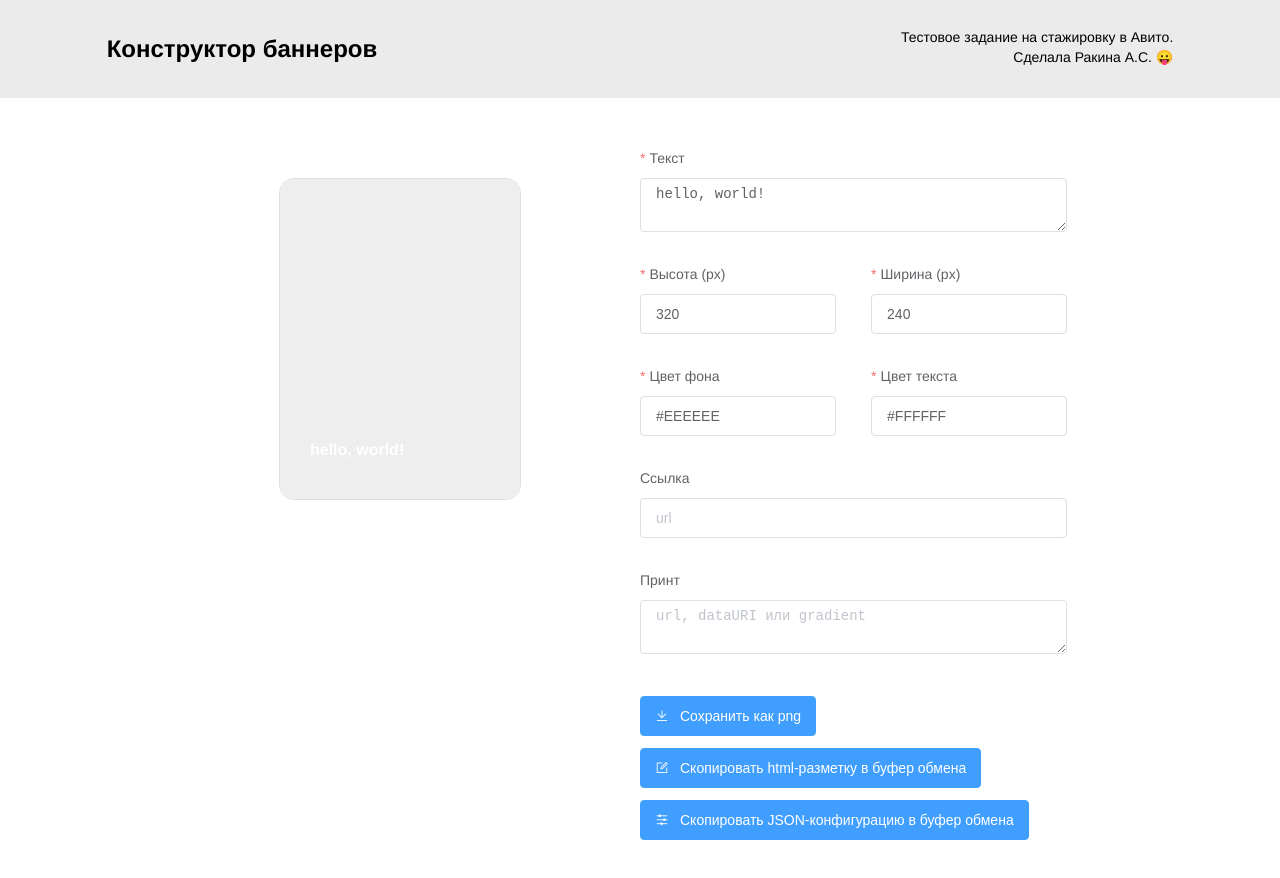
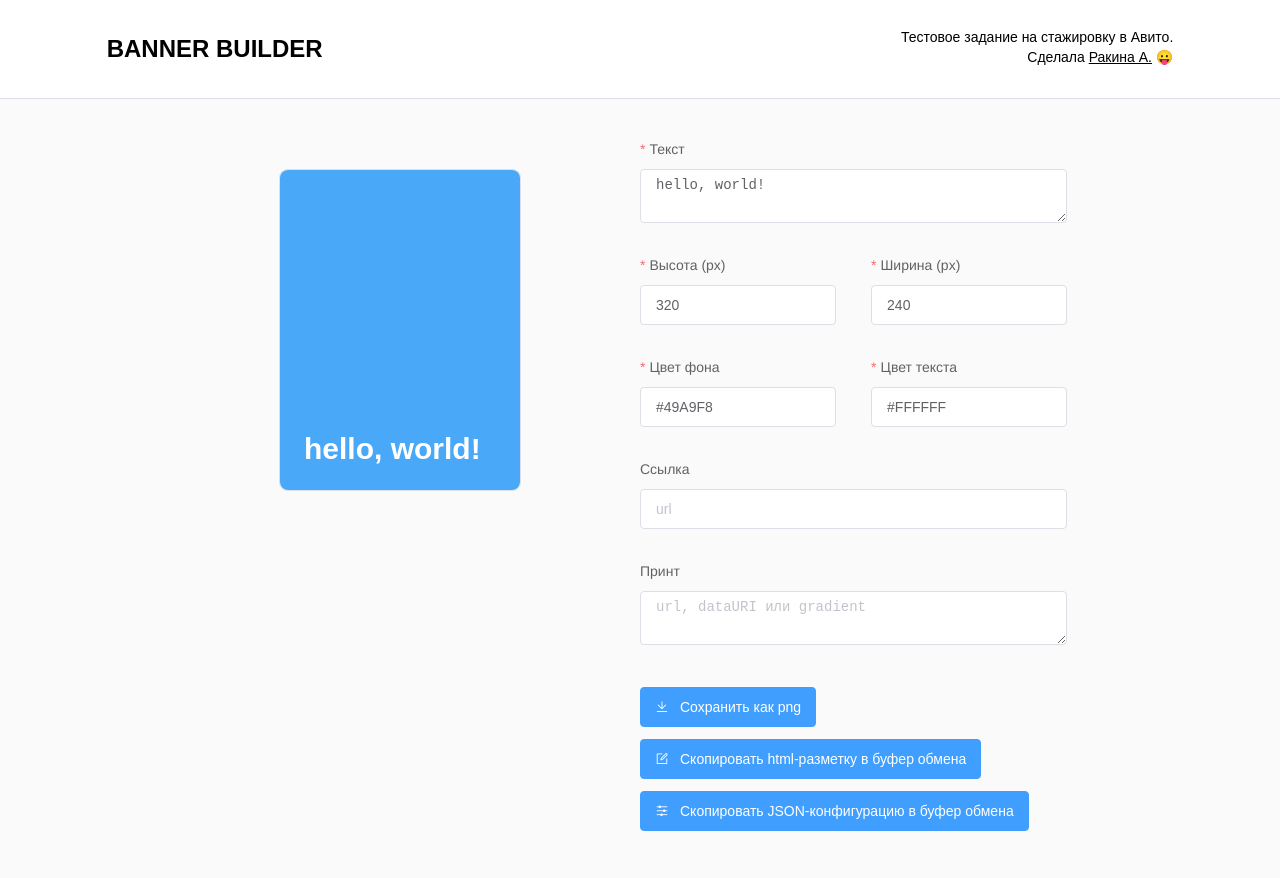
Before and after one commit to anninwonderland/avito-test, a Vue app: page / in a window 1280 px wide. Shown: the top 878 px of the page. Before the commit the page ends 852 px from the top, so only its background shows below. Built offline with nearby package versions, Linux system fonts and the light colour scheme.

Commit message:
feat: edit rm

```diff
--- a/package.json
+++ b/package.json
@@ -14,6 +14,8 @@
   },
   "devDependencies": {
     "@vue/cli-service": "~4.5.0",
+    "node-sass": "^5.0.0",
+    "sass-loader": "^10.1.0",
     "vue-template-compiler": "^2.6.11"
   },
   "browserslist": [
--- a/src/assets/constants/regexp.js
+++ b/src/assets/constants/regexp.js
@@ -4,7 +4,7 @@ const RGBA_STR = 'rgba?\\(((25[0-5]|2[0-4]\\d|1\\d{1,2}|\\d\\d?)\\s*,\\s*?){2}(2
 const HEX = new RegExp('^#[0-9a-f]{3,6}$', 'i')
 const RGBA = new RegExp(`^${RGBA_STR}$`, 'i')
 const GRADIENT = new RegExp(`^(linear|radial)-gradient\\((([0-9]*deg)|circle)(\\s*,\\s*?${RGBA_STR}(\\s?)*([0-9]*%)?)*\\)$`, 'i')
-const URL = new RegExp('(^((https?|ftp|file):\\/\\/)?([\\da-z\\.-]+)\\.([a-z\\.]{2,6})([\\/\\w \\.-]*)*\\/?$)|(^\\s+$)|(^$)', 'i')
+const URL = new RegExp('(^(?:(https?|ftp|file):\\/\\/)?[\\w.-]+(?:\\.[\\w\\.-]+)+[\\w\\-\\._~:/?#[\\]@!\\$&\'\\(\\)\\*\\+,;=.]+$)|(^\\s+$)|(^$)', 'i')
 const DATA_URI = new RegExp('^data:([a-z]+\\/[a-z0-9-+.]+(;[a-z-]+=[a-z0-9-]+)?)?(;base64)?,([a-z0-9!$&\',()*+;=\\-._~:@\\/?%\\s]*)\\s*$', 'i')
 
 export default {
--- a/src/components/Form.vue
+++ b/src/components/Form.vue
@@ -46,10 +46,10 @@
       </el-row>
       <el-row>
         <el-col>
-          <el-form-item label="Ссылка" prop="link">
+          <el-form-item label="Ссылка" prop="url">
             <el-input
                 placeholder="url"
-                v-model="form.link"></el-input>
+                v-model="form.url"></el-input>
           </el-form-item>
         </el-col>
       </el-row>
@@ -94,43 +94,40 @@ export default {
       buttons: [
         {
           text: 'Сохранить как png',
-          action: this.saveToPng,
           format: 'PNG',
           icon: 'el-icon-download'
         },
         {
           text: 'Скопировать html-разметку в буфер обмена',
-          action: this.copyToHTML,
           format: 'HTML',
           icon: 'el-icon-edit-outline'
         }, {
           text: 'Скопировать JSON-конфигурацию в буфер обмена',
-          action: this.copyToJSON,
           format: 'JSON',
           icon: 'el-icon-s-operation'
         }
       ],
       rules: {
         text: [
-          { required: true, validator: this.validateText, trigger: 'blur' }
+          { required: true, validator: this.validateText, trigger: 'change' }
         ],
         'style.height': [
-          { required: true, validator: this.validateNumber, trigger: 'blur' }
+          { required: true, validator: this.validateNumber, trigger: 'change' }
         ],
         'style.width': [
-          { required: true, validator: this.validateNumber, trigger: 'blur' }
+          { required: true, validator: this.validateNumber, trigger: 'change' }
         ],
         'style.background-color': [
-          { required: true, validator: this.validateColor, trigger: 'blur' }
+          { required: true, validator: this.validateColor, trigger: 'change' }
         ],
         'style.color': [
-          { required: true, validator: this.validateColor, trigger: 'blur' }
+          { required: true, validator: this.validateColor, trigger: 'change' }
         ],
-        link: [
-          { required: false, validator: this.validateUrl, trigger: 'blur' }
+        url: [
+          { required: false, validator: this.validateUrl, trigger: 'change' }
         ],
         'style.background-image': [
-          { required: false, validator: this.validateImage, trigger: 'blur' }
+          { required: false, validator: this.validateImage, trigger: 'change' }
         ]
       }
     }
@@ -220,20 +217,21 @@ export default {
 }
 </script>
 
-<style>
+<style lang="scss">
+@import 'src/styles/basics';
 
 .form__btns__container {
   margin-top: 20px;
 
   display: flex;
   flex-wrap: wrap;
+  &:last-child {
+    margin-right: 0;
+  }
 }
 
-.form__btn:last-child {
-  margin-right: 0;
-}
 
-@media (max-width: 768px) {
+@media (max-width: $xs-screen) {
   .form__btn {
     width: 100%;
 
--- a/src/components/Preview.vue
+++ b/src/components/Preview.vue
@@ -1,8 +1,8 @@
 <template>
   <div class="banner__container">
     <div class="banner__border">
-      <a id="banner" class="banner" :href="banner.link" target="_blank">
-        <p class="banner__text">{{ banner.text }}</p>
+      <a id="banner" class="banner" :href="banner.url" target="_blank">
+        <p class="banner__text" :style="{fontSize: banner.style.width / 8 + 'px'}">{{ banner.text }}</p>
       </a>
     </div>
   </div>
@@ -62,9 +62,10 @@ export default {
     },
 
     saveAsPNG(node) {
+      const self = this
       htmlToImage.toPng(node)
-          .then(function (dataUrl) {
-            return this.download(dataUrl)
+          .then((dataUrl) => {
+            this.download(dataUrl)
           })
     },
 
@@ -122,7 +123,9 @@ export default {
 }
 </script>
 
-<style>
+<style lang="scss">
+@import 'src/styles/basics';
+
 .banner__container {
   display: flex;
   justify-content: center;
@@ -130,12 +133,12 @@ export default {
   margin-top: 40px;
 }
 .banner__border {
-  border-radius: 15px;
-  border: 1px solid #DCDFE6;
+  border-radius: 9px;
+  border: 1px solid $basic-grey-color;
 }
 
 .banner {
-  border-radius: 15px;
+  border-radius: 8px;
 
   max-width: 100%;
   display: flex;
@@ -149,15 +152,15 @@ export default {
 }
 
 .banner__text {
-  font-family: Helvetica, serif;
+  font-family: $basic-font-family;
   font-weight: bold;
-  font-size: 1em;
+  font-size: 18px;
   color: inherit;
   white-space: pre-line;
   word-wrap: break-word;
 
   padding: 0;
-  margin: 40px 30px;
+  margin: 10%;
   width: calc(100% - 24px);
   max-width: calc(100% - 24px);
 
@@ -174,7 +177,7 @@ export default {
   hyphens: auto;
 }
 
-@media (max-width: 768px) {
+@media (max-width: $xs-screen) {
   .banner__container {
     margin-top: 0;
     margin-bottom: 40px;
--- a/src/main.js
+++ b/src/main.js
@@ -6,7 +6,7 @@ import ElementUI from 'element-ui'
 import 'element-ui/lib/theme-chalk/index.css'
 import 'element-ui/lib/theme-chalk/display.css'
 
-import '@/styles/index.css'
+import '@/styles/index.scss'
 
 Vue.config.productionTip = false
 
--- a/src/store/modules/banner.js
+++ b/src/store/modules/banner.js
@@ -1,12 +1,12 @@
 
 const state = {
     text: 'hello, world!',
-    link: '',
+    url: '',
     style: {
         width: 240,
         height: 320,
         color: '#FFFFFF',
-        'background-color': '#EEEEEE',
+        'background-color': '#49A9F8',
         'background-image': ''
     }
 }
--- /dev/null
+++ b/src/styles/basics.scss
@@ -0,0 +1,8 @@
+$basic-bg-color: #FAFAFA;
+$basic-dark-color: #000000;
+$basic-grey-color: #DCDFE6;
+$basic-accent-color: #00AAFF;
+
+$basic-font-family: Arial, "Helvetica Neue", Helvetica, serif;
+
+$xs-screen: 768px;
--- a/src/styles/element_ui.css
+++ b/src/styles/element_ui.scss
@@ -1,5 +1,4 @@
 /* override element-ui styles */
-
 .form__btn.el-button {
     margin-right: 12px;
     margin-bottom: 12px;
@@ -14,11 +13,12 @@
     margin-left: 0;
 }
 
-.form__btn i {
+.form__btn  {
+    i {
         margin-right: 6px;
     }
 
-.form__btn span {
+    span {
         max-width: 100%;
         margin-left: 12px;
 
@@ -26,3 +26,4 @@
         line-height: 18px;
         text-align: left;
     }
+}
--- a/src/styles/index.css
+++ b/src/styles/index.scss
@@ -1,5 +1,4 @@
-@import 'element_ui.css';
-
+@import 'element_ui.scss';
 html,
 body {
     padding: 0;
--- a/src/views/Home.vue
+++ b/src/views/Home.vue
@@ -2,11 +2,13 @@
   <div class="home__container">
     <el-row class="home__header">
       <el-col :span="9" :offset="2" :xs="{span: 20}">
-        <h1 class="home__header__title">Конструктор баннеров</h1>
+        <h1 class="home__header__title">Banner builder</h1>
       </el-col>
       <el-col :span="10" :offset="1" :xs="{span: 20, offset: 2}">
         <p class="home__header__caption">Тестовое задание на стажировку в Авито.</p>
-        <p class="home__header__caption">Сделала Ракина А.С. 😛</p>
+        <p class="home__header__caption">Сделала
+          <a class="home__header__link" target="_blank" href="https://github.com/anninwonderland/cv/blob/main/Rakina_cv.pdf">Ракина А.</a>
+          😛</p>
       </el-col>
     </el-row>
 
@@ -34,7 +36,8 @@ export default {
 }
 </script>
 
-<style>
+<style lang="scss">
+@import 'src/styles/basics';
 
 .home__container {
   box-sizing: border-box;
@@ -43,21 +46,22 @@ export default {
 }
 
 .home__header {
-  background-color: #EBEBEB;
-
   margin: 0;
   padding: 25px 0;
+
+  border-bottom: 1px solid $basic-grey-color;
 }
 
 .home__header__title {
-  font-family: Helvetica, serif;
+  font-family: $basic-font-family;
   font-size: 24px;
+  text-transform: uppercase;
 
   margin: 10px 0;
 }
 
 .home__header__caption {
-  font-family: Helvetica, serif;
+  font-family: $basic-font-family;
   font-size: 14px;
   line-height: 16px;
   text-align: end;
@@ -65,11 +69,21 @@ export default {
   margin: 4px 0;
 }
 
-.home__main {
-  margin: 40px 0 60px;
+.home__header__link {
+  color: $basic-dark-color;
+  transition: color 0.2s ease;
+
+  &:hover {
+    color: $basic-accent-color;
+  }
 }
 
-@media (max-width: 768px) {
+.home__main {
+  padding: 30px 0 90px;
+  background-color: $basic-bg-color;
+}
+
+@media (max-width: $xs-screen) {
   .home__header__caption {
     text-align: start;
   }
```
Also changed, not shown: 2 other files (tests, documents, lock files or other folders). Lines whose indentation alone changed are shown as unchanged.
